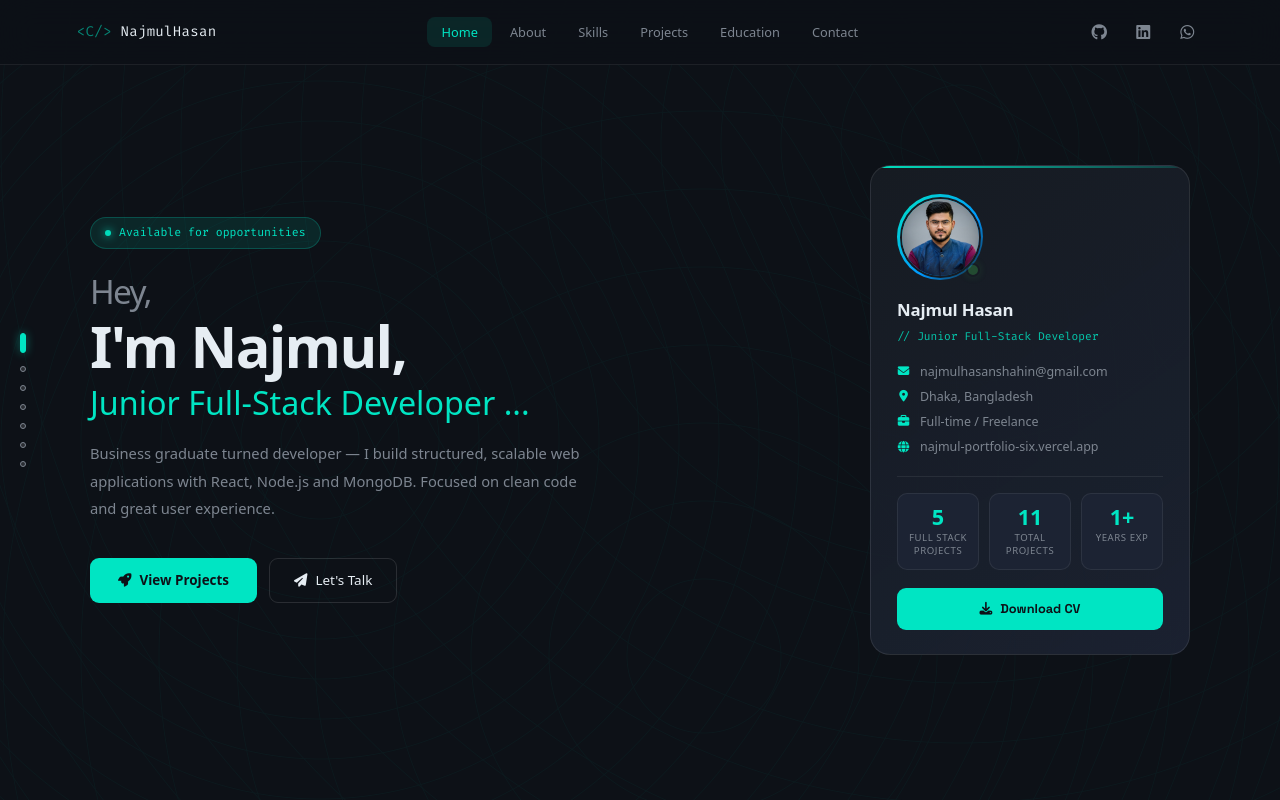
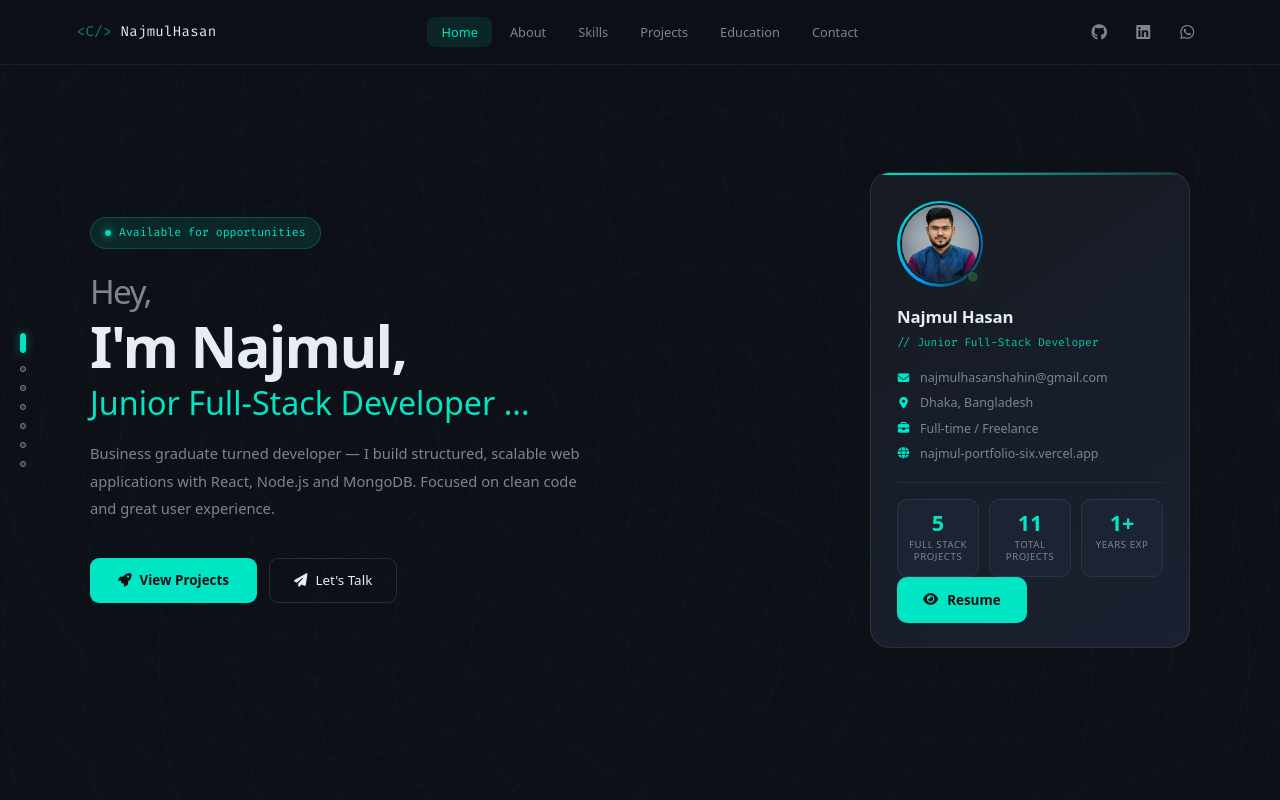
Before and after one commit to najmulcodes/najmul-portfolio, a Next.js app: page / in a window 1280 px wide. Shown: the top 800 px of the page. Built offline with nearby package versions, Linux system fonts and the light colour scheme.

Commit message:
Update page.js

```diff
--- a/app/page.js
+++ b/app/page.js
@@ -563,9 +563,10 @@ export default function Portfolio() {
                 <div key={l} className="p-stat-box"><div className="p-stat-num">{n}</div><div className="p-stat-lbl">{l}</div></div>
               ))}
             </div>
-            <a href="/Najmul_Hasan_CV.pdf.html" download className="p-card-cta">
-              <i className="fas fa-download" /> Download CV
-            </a>
+            <button onClick={() => window.open("/Najmul_Hasan_CV.pdf.html", "_blank")} className="p-cv-btn">
+              <i className="fas fa-eye" /> Resume
+             </button>
+
           </div>
         </div>
       </section>
```
